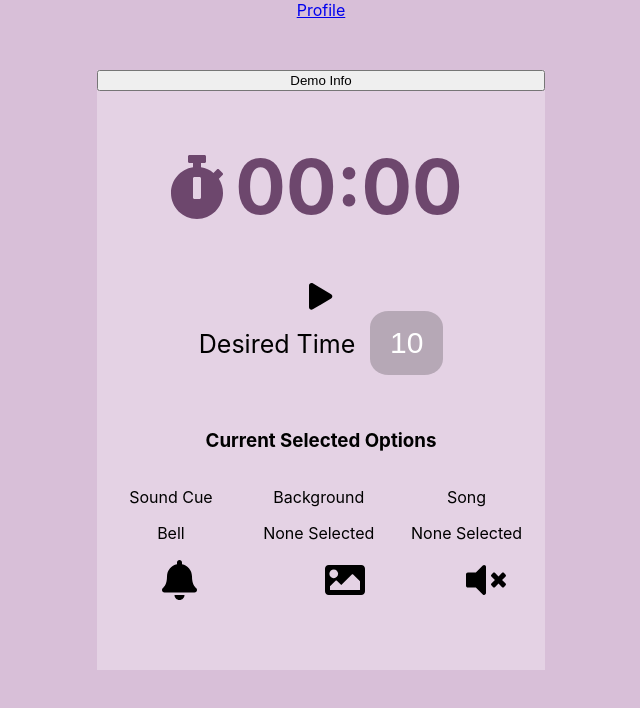
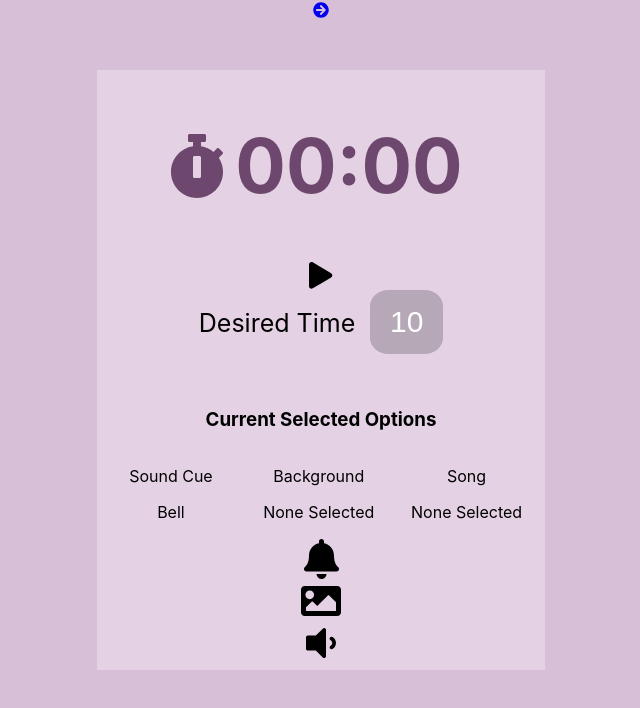
Before and after one commit to snazzyj/OmZone, a React (Create React App) app: page / in a window 1280 px wide. Shown: the top 708 px of the page, without its empty margins (319-959 px from the left). Built offline with nearby package versions, Linux system fonts and the light colour scheme; what uifx would draw is missing.

Commit message:
updated timer component. refractored code down

```diff
--- a/src/timer/background.js
+++ b/src/timer/background.js
@@ -1,4 +1,4 @@
-import React, {Component} from 'react';
+import React, { Component, Fragment } from 'react';
 import { FontAwesomeIcon } from '@fortawesome/react-fontawesome';
 import { faImage } from '@fortawesome/free-solid-svg-icons';
 
@@ -22,19 +22,22 @@ class Background extends Component {
   render() {
     return (
       <div className="backgrounds">
-
         <button className="bgBtn" onClick={this.displayBackgroundOptions}>
           <FontAwesomeIcon icon={faImage} size="3x" />
         </button>
 
+        <ul className="bgOptions">
           {this.state.displayBackground && (
-                <div className="bgOptions">
-                  <button onClick={this.props.setBackground} value="Mountains">Mountains</button>
-                  <button onClick={this.props.setBackground} value="Rocks">Rocks</button>
-                  <button onClick={this.props.setBackground} value="Beach">Beach</button>
-                  <button onClick={this.props.setBackground} value="River">River</button>
-                </div>
+            <Fragment>
+              {this.props.backgroundChoice.map(bg =>
+                <li onClick={this.props.setBackground} data-id={bg.id} key={bg.id}>
+                  {bg.id}
+                </li>
               )}
+            </Fragment>
+          )
+          }
+        </ul>
       </div>
     )
   }
--- a/src/timer/sounds.js
+++ b/src/timer/sounds.js
@@ -20,46 +20,27 @@ class Sounds extends Component {
     }
 
     render() {
-
         return (
-
-            <Fragment>
-
-                <div className="currentSelection">
-                    <h3>Current Selected Options</h3>
-                    <div>
-                        <p>Sound Cue</p>
-                        <p>{this.props.soundChoice}</p>
-                    </div>
-                    <div>
-                        <p>Background</p>
-                        <p>{this.props.backgroundChoice ? this.props.backgroundChoice : 'None Selected'}</p>
-                    </div>
-                    <div>
-                        <p>Song</p>
-                        <p>{this.props.songChoice ? this.props.songChoice : 'None Selected'}</p>
-                    </div>
-                </div>
-
-
             <div className="sounds">
                 <button className="soundsBtn" onClick={this.displaySoundOptions}>
                     <FontAwesomeIcon icon={faBell} size="3x" />
                 </button>
+                <ul className="soundOption">
 
                     {this.state.displaySound && (
-                        <div className="soundOption" role="radiogroup">
-                            <button onClick={this.props.setSoundCue} value="Bell" role="radio" aria-checked="false">Bell</button>
-                            <button onClick={this.props.setSoundCue} value="Gong">Gong</button>
-                            <button onClick={this.props.setSoundCue} value="Cymbal">Cymbal</button>
-                        </div>
+                        <Fragment>
+                            {this.props.soundChoice.map(sound =>
+                                <li onClick={this.props.setSoundCue} data-id={sound.id} key={sound.id}>
+                                    {sound.id}
+                                </li>
                             )}
-
-                </div>
                         </Fragment>
                     )
                     }
-
+                </ul>
+            </div>
+        )
+    }
 }
 
 export default Sounds;
--- a/src/timer/timer.css
+++ b/src/timer/timer.css
@@ -110,7 +110,7 @@
     color: white;
 }
 
-.soundOption > button, .bgOptions > button {
+.soundOption > li, .bgOptions > li {
     background-color: transparent;
     border: none;
     outline: none;
@@ -119,11 +119,16 @@
     font-size: 18px;
 }
 
-.soundOption > button:hover, .bgOptions > button:hover {
-    background-color: #D8BFD8;
+.soundOption, .bgOptions {
+    list-style-type: none;
 }
 
-.soundOption > button, .bgOptions > button {
+.soundOption > li:hover, .bgOptions > li:hover {
+    background-color: #D8BFD8;
+    cursor: pointer;
+}
+
+.soundOption > li, .bgOptions > li {
     width: 90px;
 }
 
--- a/src/timer/timer.js
+++ b/src/timer/timer.js
@@ -1,11 +1,10 @@
-import React, { Component} from 'react';
+import React, { Component } from 'react';
 import { Link } from 'react-router-dom';
 import UIFx from 'uifx';
-import Popup from 'reactjs-popup';
 import Fade from 'react-reveal/Fade';
 import Bounce from 'react-reveal/Bounce';
 import { FontAwesomeIcon } from '@fortawesome/react-fontawesome';
-import { faVolumeMute, faPlay, faStopwatch } from '@fortawesome/free-solid-svg-icons';
+import { faVolumeMute, faVolumeDown, faPlay, faStopwatch, faArrowCircleRight } from '@fortawesome/free-solid-svg-icons';
 import Completed from '../completed/completed';
 import MeditationContext from '../meditationcontext';
 import Sounds from './sounds';
@@ -26,6 +25,27 @@ import './timer.css'
 function TimeView(props) {
   const { s, m } = props.time;
   return <p>{m}<span>:</span>{s}</p>
+}
+
+function CurrentSelection(props) {
+  const { sound, background, song } = props;
+  return (
+    <div className="currentSelection">
+      <h3>Current Selected Options</h3>
+      <div>
+        <p>Sound Cue</p>
+        <p>{sound}</p>
+      </div>
+      <div>
+        <p>Background</p>
+        <p>{background ? background : 'None Selected'}</p>
+      </div>
+      <div>
+        <p>Song</p>
+        <p>{song ? song : 'None Selected'}</p>
+      </div>
+    </div>
+  )
 }
 
 const beachAudio = new Audio(beachSound);
@@ -93,7 +113,7 @@ class Timer extends Component {
       desiredTime: 0,
       soundCue: bell,
       soundChoice: 'Bell',
-      backgound: '',
+      background: '',
       backgroundChoice: '',
       backgroundSound: null,
       songChoce: '',
@@ -102,6 +122,7 @@ class Timer extends Component {
       isStarted: false,
       isCompleted: false,
       visible: true,
+      urlName: '',
       error: ''
     };
     this.timer = 0;
@@ -118,7 +139,7 @@ class Timer extends Component {
   componentDidUpdate(prevState) {
     if (this.state !== prevState) { }
 
-    let image = this.state.backgound;
+    let image = this.state.background;
 
     document.body.style.backgroundImage = `url(${image})`
   }
@@ -209,7 +230,7 @@ class Timer extends Component {
 
   //sets starter and end sound cue
   setSoundCue = (event) => {
-    let value = event.currentTarget.value;
+    let value = event.currentTarget.dataset.id;
     const soundOption = soundCues.find(audio => audio.id === value)
     this.setState({
       soundCue: soundOption.sound,
@@ -219,11 +240,10 @@ class Timer extends Component {
 
   //sets document background and associated background audio file
   setBackground = (event) => {
-    let value = event.currentTarget.value;
+    let value = event.currentTarget.dataset.id;
     let newBg = backgrounds.find(bg => bg.id === value)
-    console.log(newBg)
     this.setState({
-      backgound: newBg.background,
+      background: newBg.background,
       backgroundSound: newBg.backgroundSound,
       backgroundChoice: newBg.id,
       songChoice: newBg.song
@@ -232,11 +252,26 @@ class Timer extends Component {
 
   //mutes background sound
   muteBackgroundAudio = () => {
-    const { isMuted } = this.state
-    const newColor = this.state.muteBtnColor === "#000000" ? "red" : "#000000";
+    const { isMuted, backgroundSound } = this.state
+
     this.setState({
       isMuted: !isMuted,
-      muteBtnColor: newColor
+    })
+
+    if (backgroundSound !== null) {
+      backgroundSound.muted = !backgroundSound.muted
+    }
+  }
+
+  showText = () => {
+    this.setState({
+      urlName: 'Profile'
+    })
+  }
+
+  hideText = () => {
+    this.setState({
+      urlName: ''
     })
   }
 
@@ -247,21 +282,16 @@ class Timer extends Component {
     return (
       <Fade top cascade duration={1500}>
 
-        <div>
-          <Link to={`/profile/${id}`}>Profile</Link>
+        <div className="timerNav">
+          <Link to={`/profile/${id}`} onMouseEnter={this.showText} onMouseLeave={this.hideText}>
+            <span>
+              {this.state.urlName}
+            </span>
+            <FontAwesomeIcon icon={faArrowCircleRight} size="1x" />
+          </Link>
         </div>
 
         <section className="timer">
-
-          <Popup trigger={<button>Demo Info</button>} position="bottom center">
-            <div>
-              <p>Input the time you want to meditate for in minutes</p>
-              <p>Select a sound cue for when the timer starts and stops</p>
-              <p>By selecting a background, a song will be played</p>
-              <p>If you dont want a song to be played, you can mute it to have a silent meditation</p>
-            </div>
-          </Popup>
-
           <div className="countDown">
             <label>
               <FontAwesomeIcon icon={faStopwatch} size="4x" />
@@ -284,9 +314,13 @@ class Timer extends Component {
 
             <div className="selections">
 
-                <Sounds setSoundCue={this.setSoundCue} soundChoice={soundChoice} songChoice={songChoice} backgroundChoice={backgroundChoice} />
+              <CurrentSelection sound={soundChoice} background={backgroundChoice} song={songChoice} />
+              <div className="options">
 
-                <Background setBackground={this.setBackground}>
+
+                <Sounds setSoundCue={this.setSoundCue} soundChoice={soundCues} />
+
+                <Background setBackground={this.setBackground} backgroundChoice={backgrounds}>
                   <audio preload="auto">
                     <source src={beachAudio} type="audio/wav" />
                     <source src={riverAudio} type="audio/mp3" />
@@ -297,8 +331,9 @@ class Timer extends Component {
 
 
                 <button style={{ color: this.state.muteBtnColor }} className="muteBtn" onClick={this.muteBackgroundAudio}>
-                  <FontAwesomeIcon icon={faVolumeMute} size="3x" />
+                {this.state.isMuted ? <FontAwesomeIcon icon={faVolumeMute} size="3x" /> : <FontAwesomeIcon icon={faVolumeDown} size="3x" />}
                 </button>
+              </div>
             </div>
           </Fade>
 
```
Lines whose indentation alone changed are shown as unchanged.
